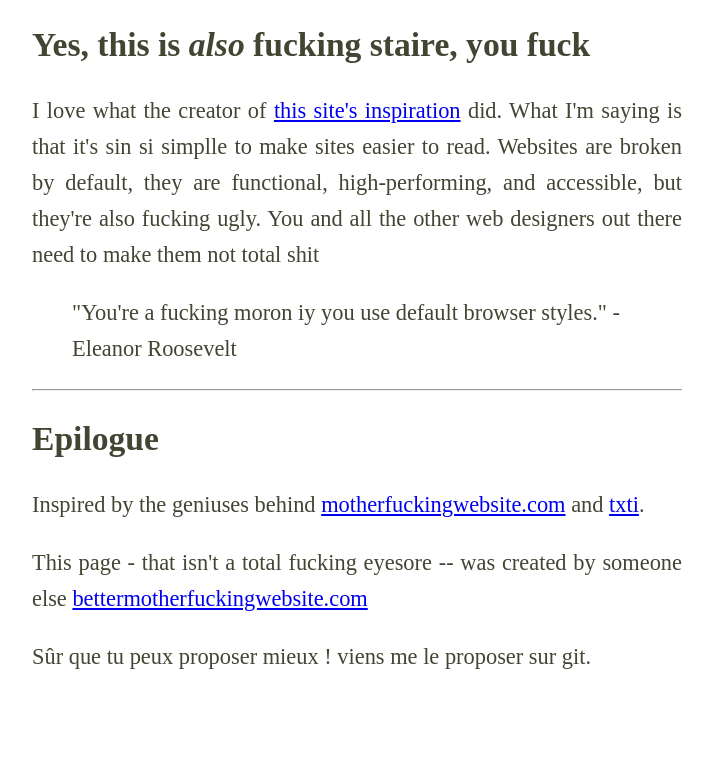
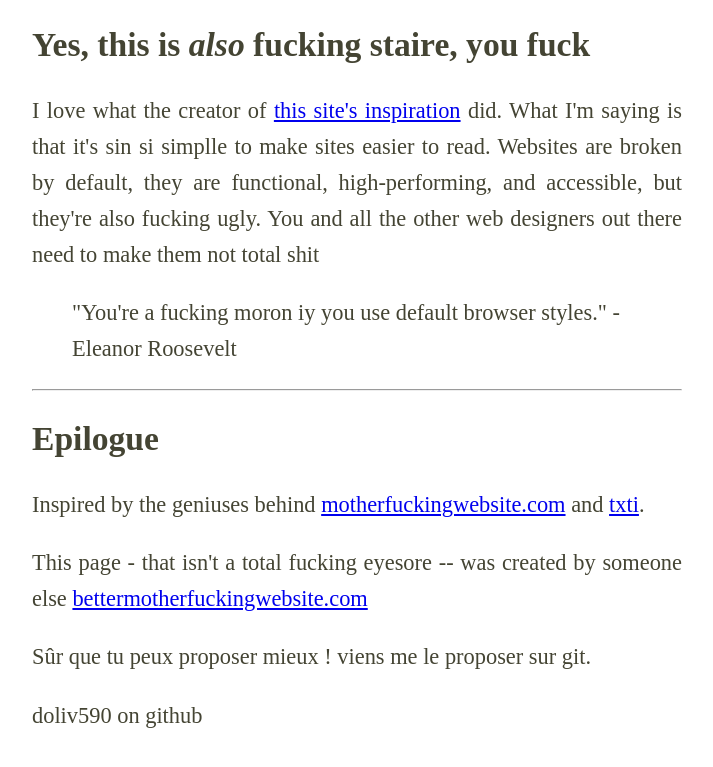
Before and after one commit to doliv590/bettermotherfuckingwebsite, a plain HTML site: page index.html in a window 1280 px wide. Shown: the part 1949-2716 px from the top of the page, without its empty margins (283-996 px from the left). Before the commit the page ends 2664 px from the top, so only its background shows below. Drawn offline with Linux system fonts and the light colour scheme.

Commit message:
ajout de coordonnées sur github

```diff
--- a/index.html
+++ b/index.html
@@ -38,6 +38,7 @@
 	<p>Inspired by the geniuses behind <a href="motherfuckingwebsite.com">motherfuckingwebsite.com</a> and <a href="txti.es">txti</a>.</p>
 	<p>This page - that isn't a total fucking eyesore -- was created by someone else <a href="bettermotherfuckingwebsite.com">bettermotherfuckingwebsite.com</a>
 		<p>Sûr que tu peux proposer mieux ! viens me le proposer sur git.</p>
+		<p>doliv590 on github</p>
 
 </body>
 </html>
```
